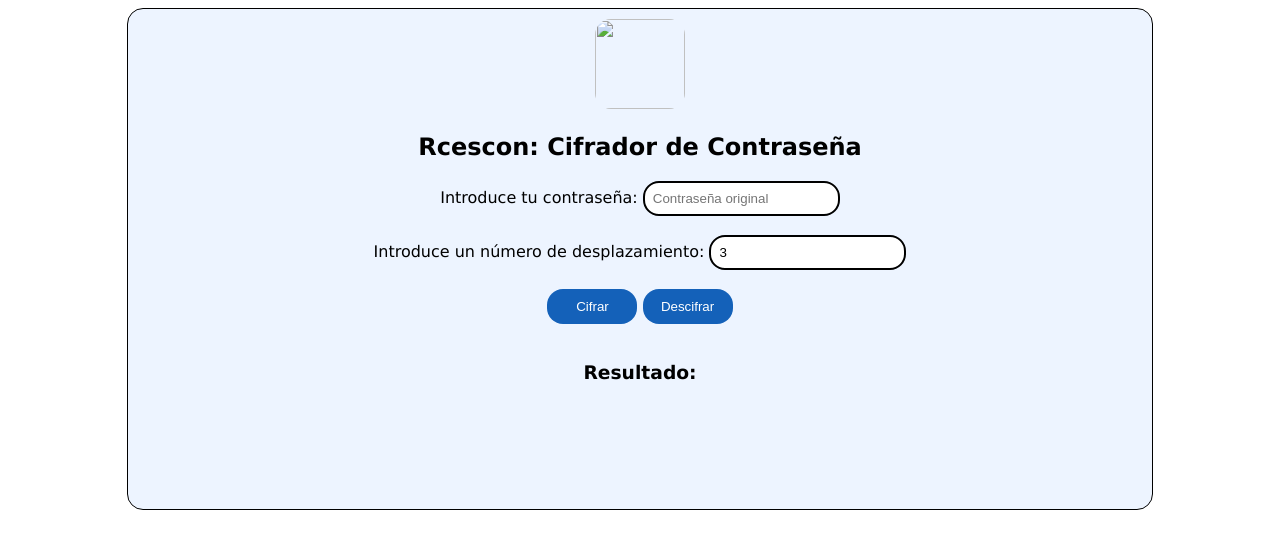
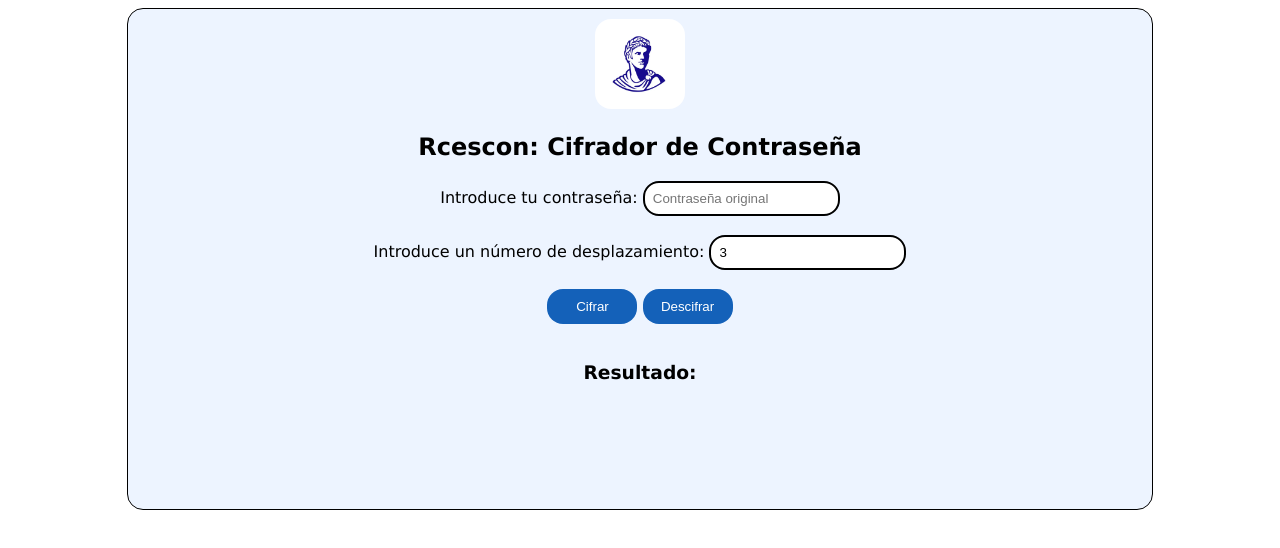
Before and after one commit to rvillegas505/cifradorcesar, a plain HTML site: page index.html in a window 1280 px wide. Drawn offline with Linux system fonts and the light colour scheme; the site is published under a folder, as on GitHub Pages, so addresses that start at the root find nothing.

Commit message:
first-commit

```diff
--- a/index.html
+++ b/index.html
@@ -10,7 +10,7 @@
 <body>
     <section class="main-section">
         <div class="box-app">
-            <img class="img-logo" src="/assets/icon-j-c.webp">
+            <img class="img-logo" src="assets/icon-j-c.webp">
             <h1>Rcescon: Cifrador de Contraseña</h1>
 
             <label for="password">Introduce tu contraseña:</label>
```
